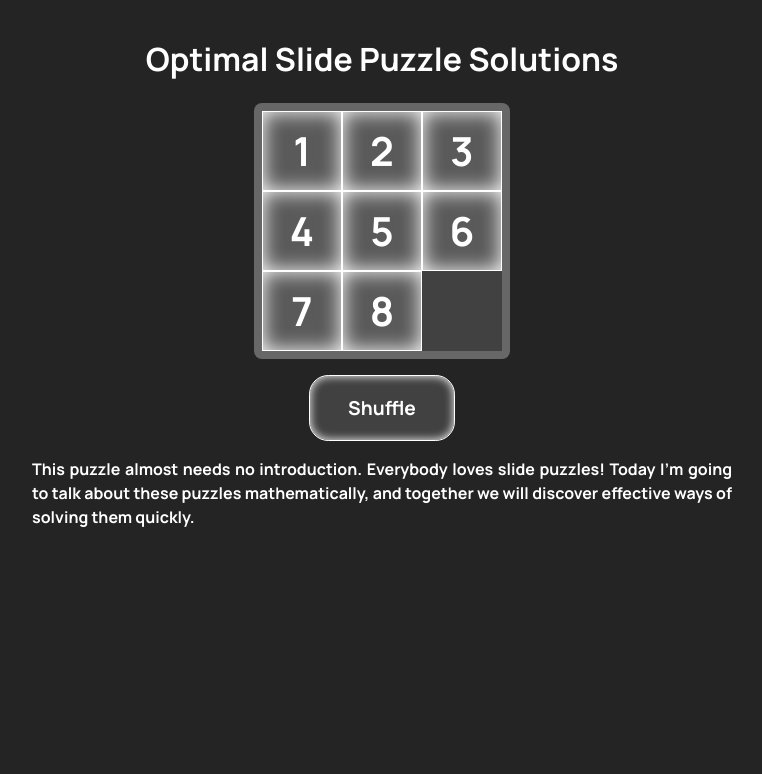
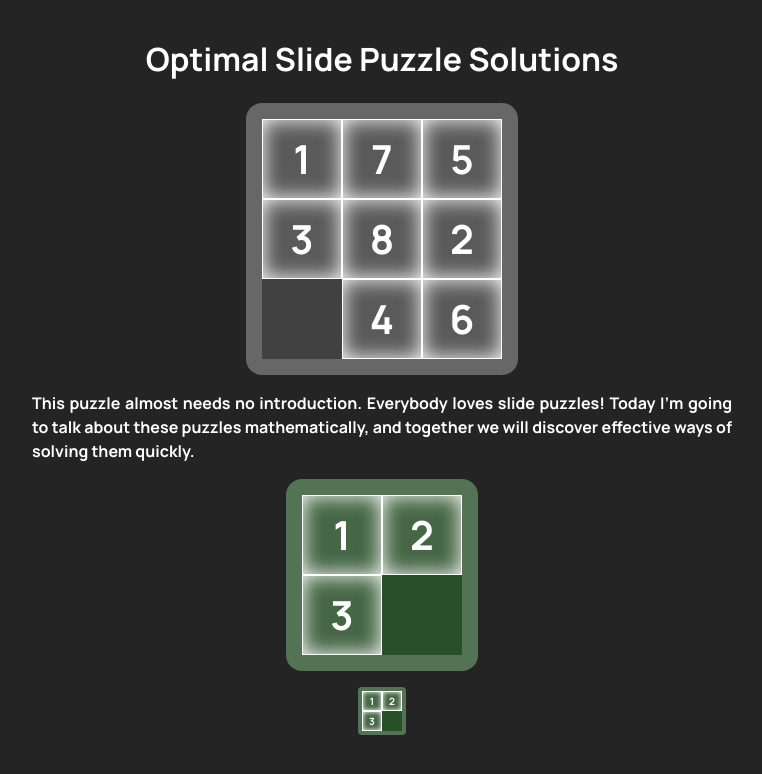
Before and after one commit to LuLaValva/lukelavalva.com, a React (Create React App) app: page /slidepaper in a window 1280 px wide. Shown: the top 774 px of the page, without its empty margins (258-1020 px from the left). Built offline with nearby package versions, Linux system fonts and the light colour scheme; no server answers; what aws-amplify would draw is missing.

Commit message:
Slide Puzzle utility improvements

```diff
--- a/src/Pages/SlidePuzzlePaper/GenericSlidePuzzle.module.css
+++ b/src/Pages/SlidePuzzlePaper/GenericSlidePuzzle.module.css
@@ -1,10 +1,13 @@
 .puzzle {
-  border: 1vmin solid #fff3;
+  border: solid #fff3;
   background-color: #fff2;
-  border-radius: 1vmin;
   margin: 1em auto;
-  transition: all 0.1s;
+  transition: all 0.1s, background-color 0.5s;
   position: relative;
+}
+
+.solved {
+  background-color: #4f43;
 }
 
 .puzzle > * {
@@ -41,3 +44,14 @@
   transition: all 0.05s;
   box-shadow: inset white 0 0 2em;
 }
+
+.puzzleGraph {
+  display: flex;
+  flex-wrap: wrap;
+  gap: 1vmin;
+  justify-content: center;
+}
+
+.puzzleGraph .puzzle {
+  margin: 0;
+}
--- a/src/Pages/SlidePuzzlePaper/InteractiveSlidePuzzle.tsx
+++ b/src/Pages/SlidePuzzlePaper/InteractiveSlidePuzzle.tsx
@@ -1,7 +1,7 @@
 import React, { useEffect, useRef, useState } from "react";
 import SlidePuzzleDisplay, {
   Coordinates,
-  SlidePuzzleBoard,
+  SlidePuzzle,
 } from "./SlidePuzzleDisplay";
 import styles from "./GenericSlidePuzzle.module.css";
 
@@ -9,7 +9,7 @@ function initialHolePosition(nRows: number, nCols: number): Coordinates {
   return [nRows - 1, nCols - 1];
 }
 
-function generateBoard(nRows: number, nCols: number): SlidePuzzleBoard {
+function generateBoard(nRows: number, nCols: number): SlidePuzzle {
   const board = [...Array(nRows)].map((_, row) =>
     [...Array(nCols)].map((_, col) => row * nCols + col + 1)
   );
@@ -22,16 +22,28 @@ const InteractiveSlidePuzzle: React.FC<{
   dimensions: [rows: number, cols: number];
   squareSize?: number;
   sizeUnit?: string;
-  onUpdate?: (newBoard: SlidePuzzleBoard) => void;
-}> = ({ dimensions: [nRows, nCols], squareSize, sizeUnit }) => {
-  const [board, setBoard] = useState(generateBoard(nRows, nCols));
-  const [[holeRow, holeCol], setHole] = useState(
+  includeShuffleButton?: boolean;
+  shuffleImmediately?: boolean;
+  onUpdate?: (newBoard: SlidePuzzle) => void;
+}> = ({
+  dimensions: [nRows, nCols],
+  squareSize,
+  sizeUnit,
+  includeShuffleButton = false,
+  shuffleImmediately = false,
+  onUpdate,
+}) => {
+  const [board, setBoard] = useState(() => generateBoard(nRows, nCols));
+  const [[holeRow, holeCol], setHole] = useState(() =>
     initialHolePosition(nRows, nCols)
   );
 
   useEffect(() => {
-    setBoard(generateBoard(nRows, nCols));
+    const board = generateBoard(nRows, nCols);
+    setBoard(board);
     setHole(initialHolePosition(nRows, nCols));
+    onUpdate && onUpdate(board);
+    // eslint-disable-next-line react-hooks/exhaustive-deps
   }, [nRows, nCols]);
 
   const attemptSquareSlide = ([row, col]: Coordinates) => {
@@ -57,6 +69,8 @@ const InteractiveSlidePuzzle: React.FC<{
     newBoard[row][col] = 0;
     setBoard(newBoard);
     setHole([row, col]);
+
+    onUpdate && onUpdate(newBoard);
   };
 
   const [lastRandomMove, setLastRandomMove] = useState({ axis: true, dir: 1 });
@@ -107,6 +121,11 @@ const InteractiveSlidePuzzle: React.FC<{
     }
   };
 
+  useEffect(() => {
+    shuffleImmediately && setTimeout(shuffle, 1000);
+    // eslint-disable-next-line react-hooks/exhaustive-deps
+  }, [shuffleImmediately]);
+
   return (
     <>
       <SlidePuzzleDisplay
@@ -115,9 +134,11 @@ const InteractiveSlidePuzzle: React.FC<{
         sizeUnit={sizeUnit}
         onSquareClick={attemptSquareSlide}
       />
-      <button onClick={shuffle} className={styles.actionButton}>
-        Shuffle
-      </button>
+      {includeShuffleButton && (
+        <button onClick={shuffle} className={styles.actionButton}>
+          Shuffle
+        </button>
+      )}
     </>
   );
 };
--- /dev/null
+++ b/src/Pages/SlidePuzzlePaper/ManualSlideGraphGenerator.tsx
@@ -0,0 +1,52 @@
+import React, { useState } from "react";
+import InteractiveSlidePuzzle from "./InteractiveSlidePuzzle";
+import { SlidePuzzle } from "./SlidePuzzleDisplay";
+import SlidePuzzleGraphDisplay, {
+  SlidePuzzleGraph,
+} from "./SlidePuzzleGraphDisplay";
+import { cachePuzzle, getCompositeKey } from "./SlidePuzzleUtilities";
+
+const ManualSlideGraphGenerator: React.FC<{
+  dimensions: [rows: number, cols: number];
+  squareSize?: number;
+  sizeUnit?: string;
+  includeShuffle?: boolean;
+}> = ({ dimensions, squareSize, sizeUnit, includeShuffle }) => {
+  const [graph, setGraph] = useState<SlidePuzzleGraph>({
+    nodes: {},
+    connections: {},
+  });
+  const [lastState, setLastState] = useState<string>();
+
+  const onBoardUpdate = (puzzle: SlidePuzzle) => {
+    const newGraph = { ...graph };
+    const currState = cachePuzzle(puzzle);
+    if (newGraph.nodes[currState] === undefined)
+      newGraph.nodes = { ...newGraph.nodes, [currState]: true };
+    if (lastState !== undefined) {
+      const compositeKey = getCompositeKey(lastState, currState);
+      if (newGraph.connections[compositeKey] === undefined)
+        newGraph.connections = {
+          ...newGraph.connections,
+          [compositeKey]: true,
+        };
+    }
+    setGraph(newGraph);
+    setLastState(currState);
+  };
+
+  return (
+    <>
+      <InteractiveSlidePuzzle
+        dimensions={dimensions}
+        squareSize={squareSize}
+        sizeUnit={sizeUnit}
+        onUpdate={onBoardUpdate}
+        includeShuffleButton={includeShuffle}
+      />
+      <SlidePuzzleGraphDisplay graph={graph} />
+    </>
+  );
+};
+
+export default ManualSlideGraphGenerator;
--- a/src/Pages/SlidePuzzlePaper/SlidePuzzleDisplay.tsx
+++ b/src/Pages/SlidePuzzlePaper/SlidePuzzleDisplay.tsx
@@ -4,21 +4,32 @@ import styles from "./GenericSlidePuzzle.module.css";
 /**
  * Must be a rectangular grid of **UNIQUE** digits from `0` to `rows*cols`.
  */
-export type SlidePuzzleBoard = number[][];
+export type SlidePuzzle = number[][];
 export type Coordinates = [number, number];
 
 const SlidePuzzleDisplay: React.FC<{
-  piecePositions: SlidePuzzleBoard;
+  piecePositions: SlidePuzzle;
   squareSize?: number;
   sizeUnit?: string;
   onSquareClick?: (coords: Coordinates) => void;
 }> = ({ piecePositions, squareSize = 5, sizeUnit = "vmin", onSquareClick }) => {
-  const piecePositionMap: { [k: number]: Coordinates } = useMemo(() => {
-    return Object.fromEntries(
-      piecePositions.flatMap((row, rowIndex) =>
-        row.map((value, colIndex) => [value, [rowIndex, colIndex]])
-      )
+  const [isSolved, piecePositionMap]: [boolean, Coordinates[]] = useMemo(() => {
+    const [nRows, nCols] = [piecePositions.length, piecePositions[0].length];
+    const positions = [...Array(nRows * nCols)];
+    let isSolved = true;
+
+    piecePositions.forEach((row, rowIndex) =>
+      row.forEach((value, colIndex) => {
+        if (
+          isSolved &&
+          value !== 0 &&
+          value !== rowIndex * nCols + colIndex + 1
+        )
+          isSolved = false;
+        positions[value] = [rowIndex, colIndex];
+      })
     );
+    return [isSolved, positions];
   }, [piecePositions]);
 
   const squareBaseStyles = {
@@ -30,34 +41,30 @@ const SlidePuzzleDisplay: React.FC<{
 
   return (
     <div
-      className={styles.puzzle}
+      className={`${styles.puzzle} ${isSolved ? styles.solved : ""}`}
       style={{
         width: `${squareSize * piecePositions[0].length}${sizeUnit}`,
         height: `${squareSize * piecePositions.length}${sizeUnit}`,
+        borderWidth: `${squareSize / 5}${sizeUnit}`,
+        borderRadius: `${squareSize / 5}${sizeUnit}`,
       }}
     >
-      {[...new Array(piecePositions.length * piecePositions[0].length - 1)].map(
-        (_, i) => {
-          i++;
-          return (
+      {piecePositionMap.map(
+        ([row, col], i) =>
+          i !== 0 && (
             <button
               key={i}
               style={{
                 ...squareBaseStyles,
-                transform: `translate(${
-                  piecePositionMap[i][1] * squareSize
-                }${sizeUnit}, ${
-                  piecePositionMap[i][0] * squareSize
+                transform: `translate(${col * squareSize}${sizeUnit}, ${
+                  row * squareSize
                 }${sizeUnit})`,
               }}
-              onClick={
-                onSquareClick && (() => onSquareClick(piecePositionMap[i]))
-              }
+              onClick={onSquareClick && (() => onSquareClick([row, col]))}
             >
               {i}
             </button>
-          );
-        }
+          )
       )}
     </div>
   );
--- /dev/null
+++ b/src/Pages/SlidePuzzlePaper/SlidePuzzleGraphDisplay.tsx
@@ -0,0 +1,27 @@
+import React from "react";
+import SlidePuzzleDisplay from "./SlidePuzzleDisplay";
+import { getCachedPuzzle } from "./SlidePuzzleUtilities";
+import styles from "./GenericSlidePuzzle.module.css";
+
+export type SlidePuzzleGraph = {
+  nodes: { [puzzleKey: string]: boolean };
+  connections: { [compositeKey: string]: boolean };
+};
+
+const SlidePuzzleGraphDisplay: React.FC<{
+  readonly graph: SlidePuzzleGraph;
+}> = ({ graph }) => {
+  return (
+    <div className={styles.puzzleGraph}>
+      {Object.keys(graph.nodes).map((encodedPuzzle) => (
+        <SlidePuzzleDisplay
+          key={encodedPuzzle}
+          piecePositions={getCachedPuzzle(encodedPuzzle)}
+          squareSize={2.5}
+        />
+      ))}
+    </div>
+  );
+};
+
+export default SlidePuzzleGraphDisplay;
--- a/src/Pages/SlidePuzzlePaper/SlidePuzzlePaper.tsx
+++ b/src/Pages/SlidePuzzlePaper/SlidePuzzlePaper.tsx
@@ -1,6 +1,7 @@
 import React from "react";
 import styles from "../../styles/AcademicPaper.module.css";
 import InteractiveSlidePuzzle from "./InteractiveSlidePuzzle";
+import ManualSlideGraphGenerator from "./ManualSlideGraphGenerator";
 
 // import "katex/dist/katex.min.css";
 // import TeX from "@matejmazur/react-katex";
@@ -9,12 +10,17 @@ const SlidePuzzlePaper = () => {
   return (
     <div className={styles.paper}>
       <h1>Optimal Slide Puzzle Solutions</h1>
-      <InteractiveSlidePuzzle dimensions={[3, 3]} squareSize={10} />
+      <InteractiveSlidePuzzle
+        dimensions={[3, 3]}
+        squareSize={10}
+        shuffleImmediately
+      />
       <div className={styles.paragraph}>
         This puzzle almost needs no introduction. Everybody loves slide puzzles!
         Today I'm going to talk about these puzzles mathematically, and together
         we will discover effective ways of solving them quickly.
       </div>
+      <ManualSlideGraphGenerator dimensions={[2, 2]} squareSize={10} />
     </div>
   );
 };
--- /dev/null
+++ b/src/Pages/SlidePuzzlePaper/SlidePuzzleUtilities.ts
@@ -0,0 +1,43 @@
+import { SlidePuzzle } from "./SlidePuzzleDisplay";
+
+function encodePuzzle(puzzle: SlidePuzzle): string {
+  const nRows = String.fromCharCode(puzzle.length);
+  const nCols = String.fromCharCode(puzzle[0].length);
+  return nRows + nCols + puzzle.map((row) => row.join("")).join("");
+}
+
+function decodePuzzle(code: string): SlidePuzzle {
+  const nRows = code.charCodeAt(0);
+  const nCols = code.charCodeAt(1);
+  const board = code.substring(2);
+  return [...Array(nRows)].map((_, i) =>
+    board
+      .substring(i * nCols, i * nCols + nCols)
+      .split("")
+      .map((char) => +char)
+  );
+}
+
+const puzzleCache: { [code: string]: SlidePuzzle } = {};
+
+export function cachePuzzle(puzzle: SlidePuzzle): string {
+  const encoded = encodePuzzle(puzzle);
+  puzzleCache[encoded] ??= puzzle;
+  return encoded;
+}
+
+export function getCachedPuzzle(code: string): SlidePuzzle {
+  if (puzzleCache[code] === undefined) puzzleCache[code] = decodePuzzle(code);
+
+  return puzzleCache[code];
+}
+
+export function getCompositeKey(code1: string, code2: string): string {
+  const [from, to] = code1 > code2 ? [code1, code2] : [code2, code1];
+  return from + "," + to;
+}
+
+export function breakCompositeKey(key: string): [string, string] {
+  const [code1, code2] = key.split(",");
+  return [code1, code2];
+}
```
